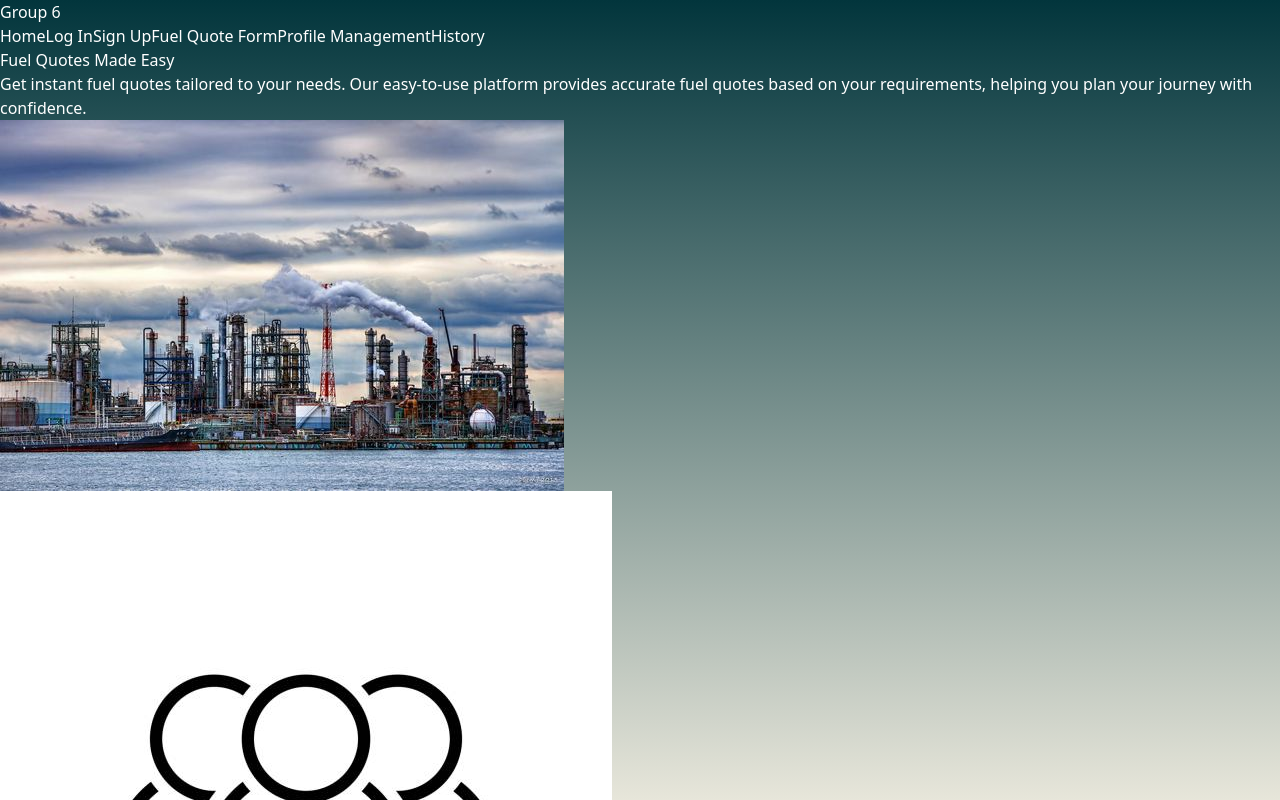
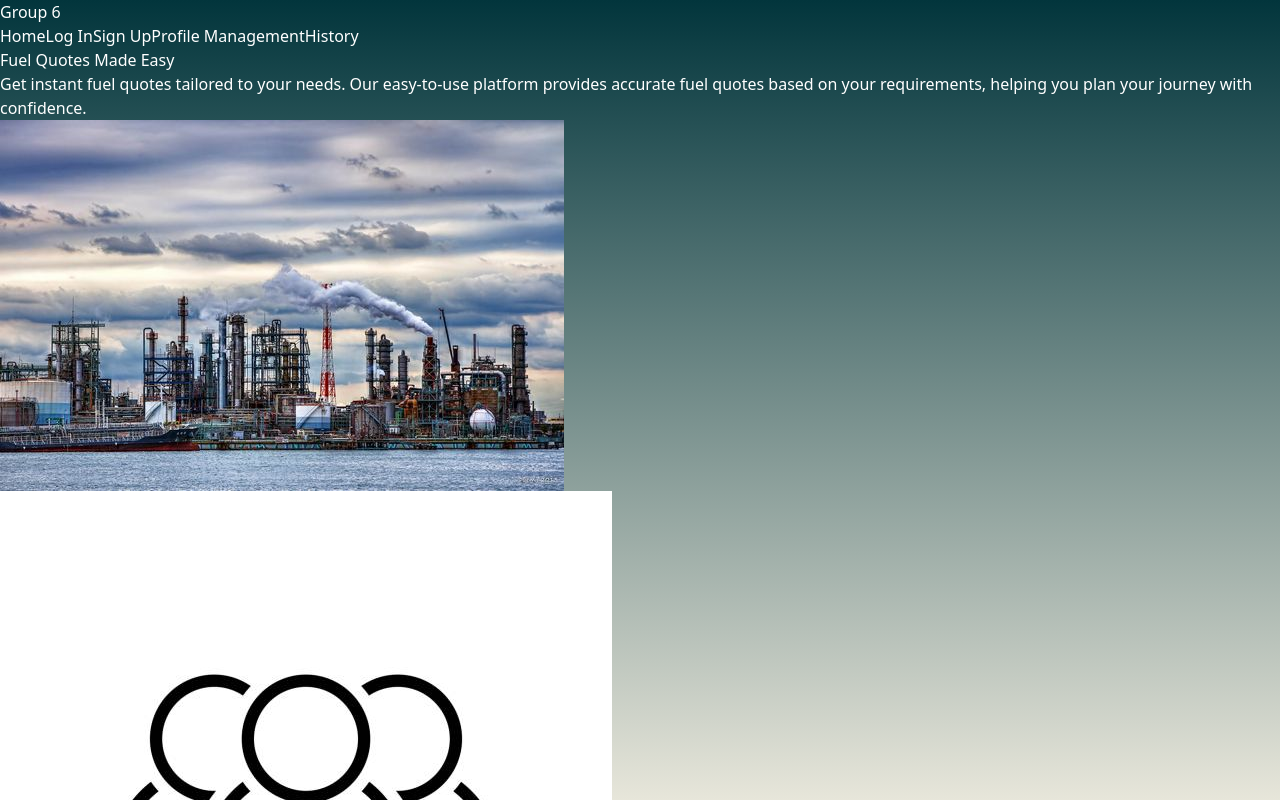
Before and after one commit to daigza09/4353-Spring22, a React (Vite) app in the folder client/: page /home in a window 1280 px wide. Shown: the top 800 px of the page. Built offline with nearby package versions, Linux system fonts and the light colour scheme.

Commit message:
edited nav bar

```diff
--- a/client/src/components/Header.jsx
+++ b/client/src/components/Header.jsx
@@ -18,9 +18,9 @@
         <Link to="/Signup" className="linkUnderline">
           Sign Up
         </Link>
-        <Link to="/FuelForm" className="linkUnderline">
+        {/*<Link to="/FuelForm" className="linkUnderline">
           Fuel Quote Form
-        </Link>
+  </Link>*/}
         <Link to="/ProfileManagement" className="linkUnderline">
           Profile Management
         </Link>
```
